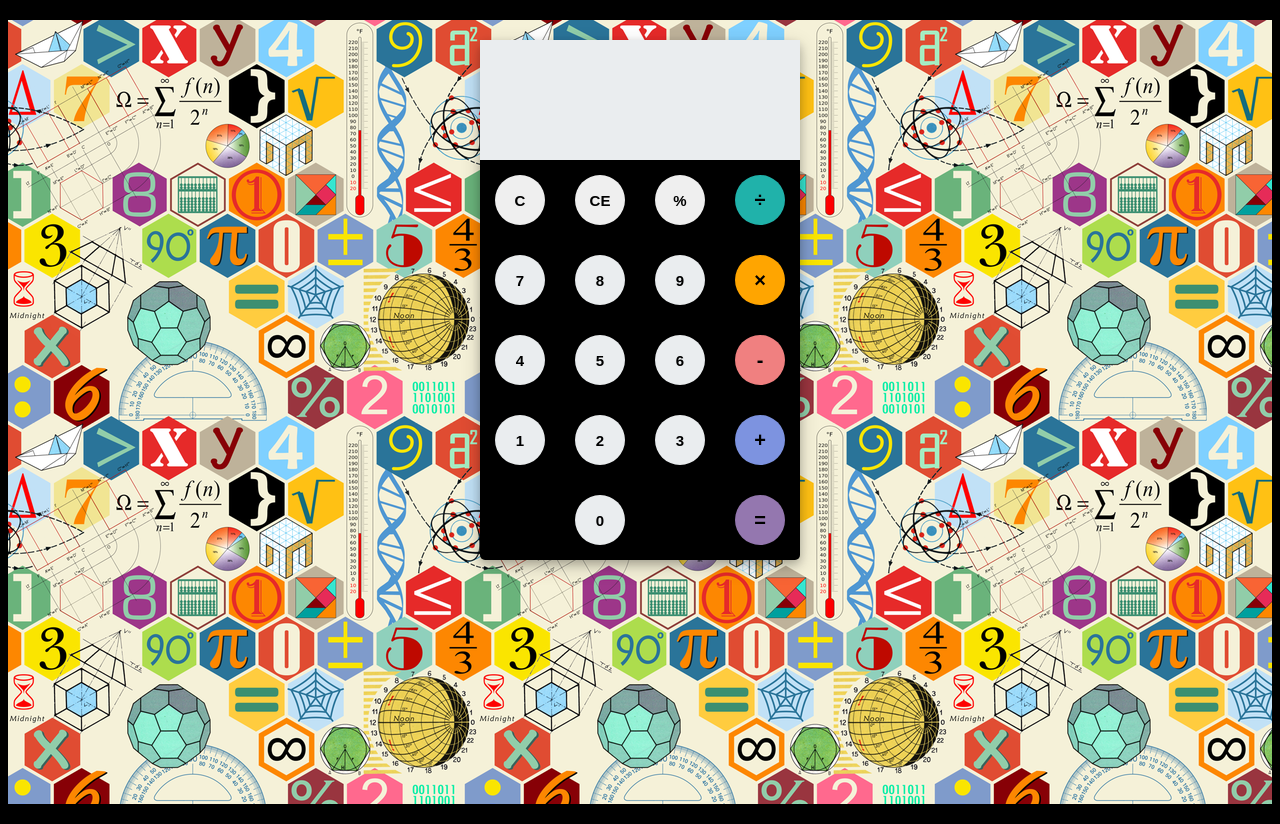
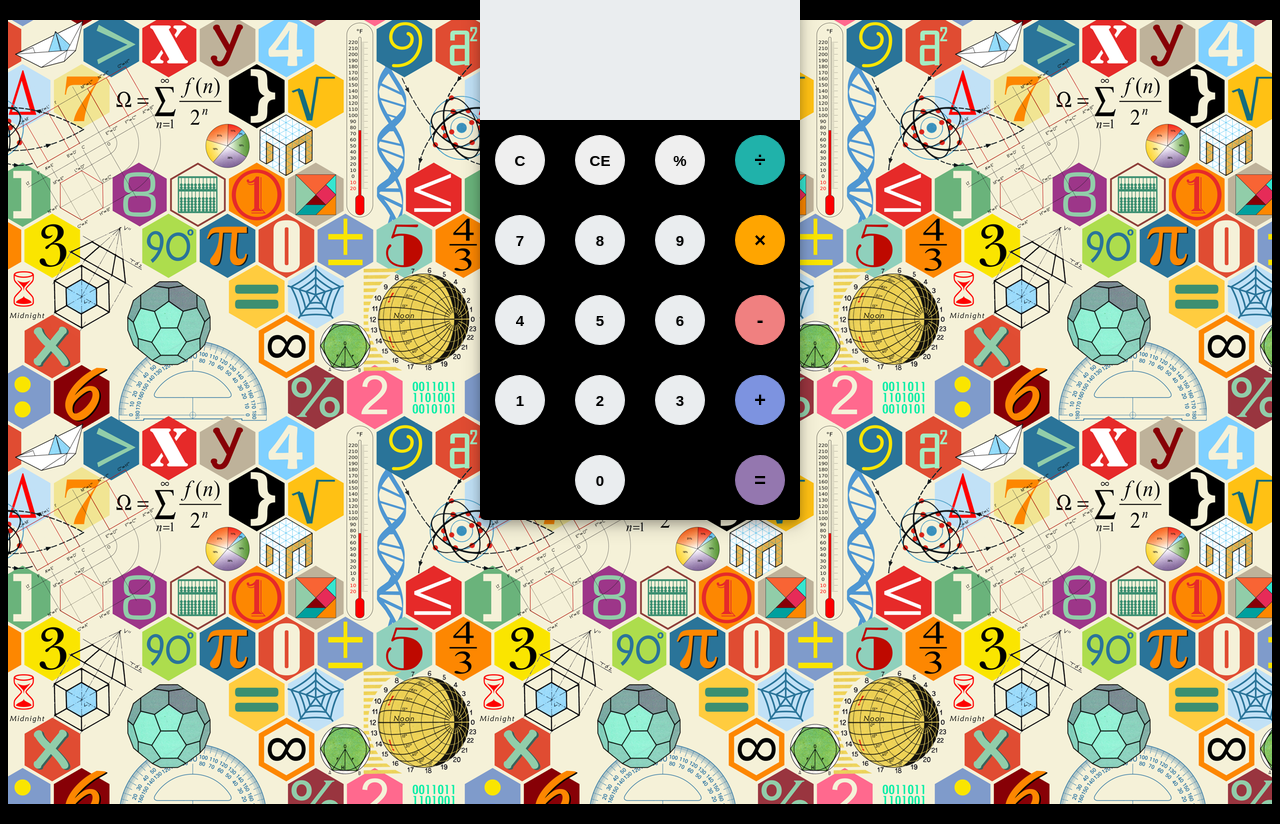
Before and after one commit to IpshitaSingh/Calculator, a plain HTML site: page index.html in a window 1280 px wide. Drawn offline with Linux system fonts and the light colour scheme.

Commit message:
Update style.css

```diff
--- a/style.css
+++ b/style.css
@@ -13,8 +13,8 @@ margin: 20px auto;
 	height: 520px;
 	background-color: black;
 	margin: 0 auto;
-	top: 20px;
-	position: relative;
+	top: 0; bottom: 0; left: 0; right: 0;
+	position: absolute;
 	border-radius: 5px;
 	box-shadow: 0 4px 8px 0 rgba(0, 0, 0, 0.2), 0 6px 20px 0 rgba(0, 0, 0, 0.19);
 }
```
